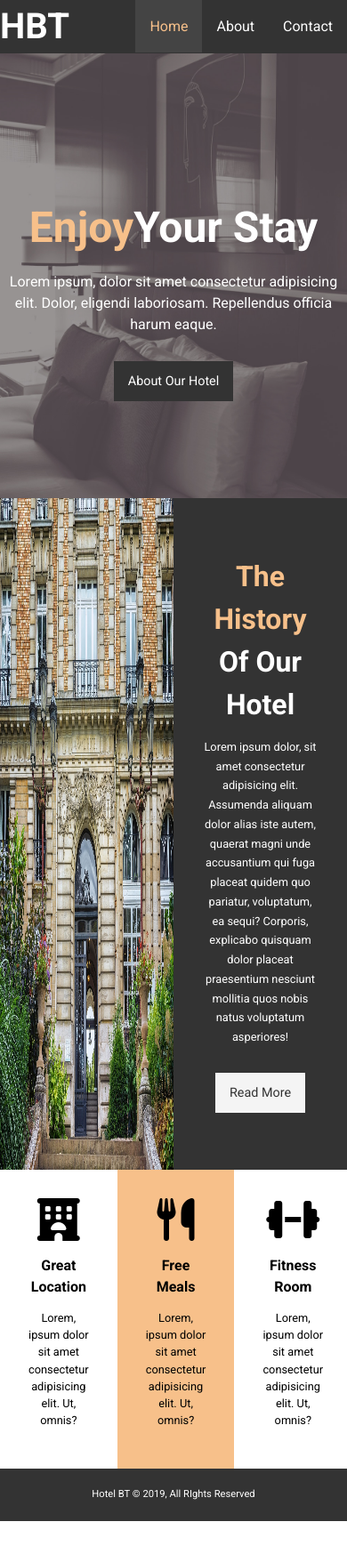
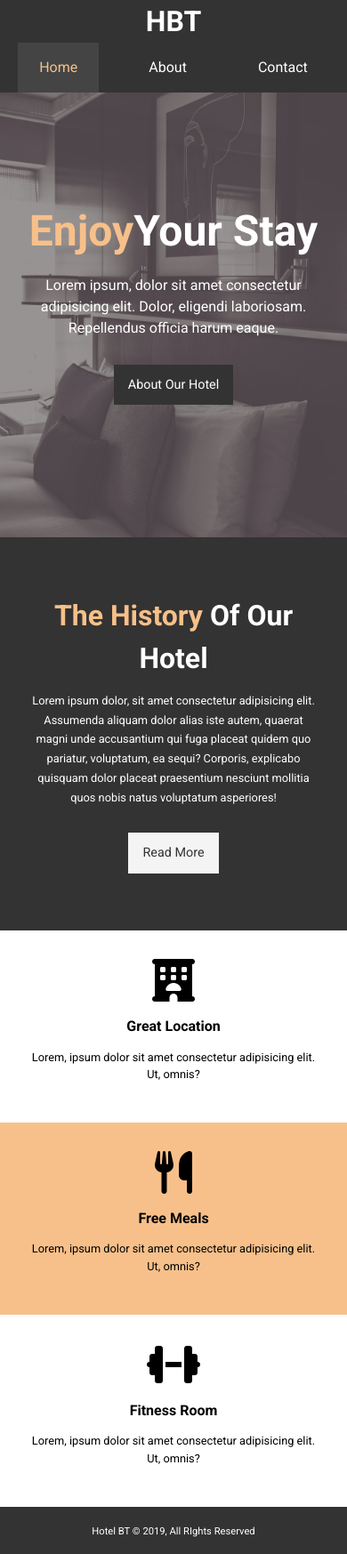
Before and after one commit to Sherif-Elt/hotel-BT, a plain HTML site: page index.html in a window 390 px wide. Shown: the whole page at 89% size. Before the commit the page ends 1710 px from the top, so only its background shows below. Drawn offline with Linux system fonts and the light colour scheme.

Commit message:
responsive

```diff
--- /dev/null
+++ b/css/mobile.css
@@ -0,0 +1,44 @@
+.nav-bar {
+    text-align: center;
+    display: flex;
+    flex-direction: column;
+}
+
+#header  h2 {
+    font-size: 2rem;
+     margin: auto;
+}
+
+ul {
+    display: flex;
+    align-content: center;
+    justify-content: center;
+}
+
+li {
+    margin-left: 1rem;
+    margin-right: 1rem;
+}
+
+#header ul li a {
+    align-items: center;
+    display: block;
+    padding: 1.2rem 2rem;
+}
+
+/* showcase */
+
+#showcase .showcase-content {
+  margin-top: -40px;
+}
+
+#home-info img {
+    display: none;
+}
+
+#features {
+    display: flex;
+    flex-direction: column;
+    text-align: center;
+    justify-content: center;
+}
--- a/style.css
+++ b/css/style.css
@@ -8,7 +8,6 @@
 body {
     font-family: 'Roboto', sans-serif;
     line-height: 1.5;
-
 }
 
 /* utilities*/
@@ -16,7 +15,7 @@ body {
 .container {
     max-width: 1024px;
     margin: auto;
-
+    padding: 0rem 2rem;
 }
 
 li {
@@ -62,8 +61,6 @@ h2, h3, h4 {
     color: #333;
 }
 
-
-
 .text-main {
     color:  #f7c08a;
 }
@@ -79,23 +76,24 @@ h2, h3, h4 {
 
 /* Header */
 
-
+#header {
+    position: sticky;
+    top: 0;
+    left: 0;
+    z-index: 1;
+}
 .nav-bar {
     display: flex;
     justify-content: space-between;
-    align-content: center;
-    text-align: center;
+    align-items: center;
 }
 
-.nav-bar h2 {
-    font-size: 2.5rem;
-    margin: auto;
+#header h2 {
+    font-size: 2rem;
+    text-align: center;
+    color: white;
 }
 
-.logo {
-    color: white;
-
-}
 
 ul {
     display: flex;
@@ -103,16 +101,14 @@ ul {
     justify-content: center;
 }
 
-li {
-
-  margin: auto;
-}
 
 #header ul li a {
     align-items: center;
-    padding: 1.28rem 1rem;
     font-size: 1rem;
+    display: block;
+    padding: 1rem 1.5rem ;
 }
+
 #header ul li a:hover, .current {
     background: #444;
     color:  #f7c08a;
@@ -123,12 +119,14 @@ li {
 #showcase {
     background: url(/images/showcase.jpg) no-repeat center center / cover;
     height: 500px;
+    padding-top: 160px;
+    overflow: hidden;
 }
 
 #showcase .showcase-content {
     text-align: center;
     color: white;
-    padding-top: 160px;
+
 }
 
 #showcase .showcase-content h1 {
@@ -145,6 +143,7 @@ li {
 
 #home-info {
     display: flex;
+    justify-content: center;
 }
 
 #home-info img{
@@ -152,11 +151,9 @@ li {
   height: 100%;
 }
 
-#home-info .info-img {
-    width: 50%;
-}
+
 #home-info .info-content {
-    width: 50%;
+
     text-align: center;
     color: white;
     padding: 4rem 2rem;
@@ -168,8 +165,6 @@ li {
     justify-content: center;
 }
 
-
-
 #home-info .info-content a:hover {
     background: #f7c08a;
     color: #333;
@@ -179,13 +174,17 @@ li {
 /* Features */
 
 #features {
-    display: grid;
-    grid-template-columns: repeat(3, 1fr);
+    display: flex;
+
     text-align: center;
+    justify-content: center;
 }
 
 .box {
-    padding: 2rem 2rem;
+    padding: 2rem;
+    align-content: center;
+    align-items: center;
+    overflow: hidden;
 }
 
 .box:nth-child(2) {
@@ -249,10 +248,8 @@ li {
     display: flex;
     flex-direction: column;
     opacity: 0.9;
+}
 
-
-
-}
 .testimonial-1 {
     display: flex;
     background: #f7c08a;
@@ -321,11 +318,6 @@ form button:hover {
 }
 
 
-
-
-
-
-
  /* Footer */
 
  footer {
@@ -334,4 +326,5 @@ form button:hover {
      text-align: center;
      font-size: 0.7rem;
      padding: 0.5rem 0rem;
+     overflow: hidden;
  }
--- a/index.html
+++ b/index.html
@@ -4,9 +4,12 @@
     <meta charset="UTF-8">
     <meta name="viewport" content="width=device-width, initial-scale=1.0">
     <meta http-equiv="X-UA-Compatible" content="ie=edge">
+    <meta name="description" content="wellcome to the bt-hotel sample site...">
+    <meta name="keywords" content="hotel-hbt.netlify.com, hotel-hbt, sample website">
     <script src="https://kit.fontawesome.com/4404a2561b.js" crossorigin="anonymous"></script>
     <link href="https://fonts.googleapis.com/css?family=Roboto:300i,400,700,900&display=swap" rel="stylesheet">
-    <link rel="stylesheet" href="style.css">
+    <link rel="stylesheet" media="screen and (max-width: 770px" href="/css/mobile.css">
+    <link rel="stylesheet" href="/css/style.css">
     <title>Hotel BT</title>
 </head>
 <body>
@@ -28,18 +31,20 @@
     </nav>
 
     <header id="showcase">
-
+        <div class="container">
         <div class="showcase-content">
             <h1><span class="text-main">Enjoy</span>Your Stay</h1>
 
             <p>Lorem ipsum, dolor sit amet consectetur adipisicing elit. Dolor, eligendi laboriosam. Repellendus officia harum eaque.</p>
 
             <a href="about.html" class="btn btn-dark">About Our Hotel</a></div>
+        </div>
     </header>
 
     <section id="home-info">
+
         <div class="info-img">
-            <img src="/images/photo-1.jpg" alt="">
+            <img src="/images/photo-1.jpg" alt="image">
         </div>
         <div class="info-content bg-dark">
             <h2><span class="text-main">The History</span>  Of Our Hotel</h2>
@@ -47,7 +52,8 @@
                 <p class="lead">Lorem ipsum dolor, sit amet consectetur adipisicing elit. Assumenda aliquam dolor alias iste autem, quaerat magni unde accusantium qui fuga placeat quidem quo pariatur, voluptatum, ea sequi? Corporis, explicabo quisquam dolor placeat praesentium nesciunt mollitia quos nobis natus voluptatum asperiores!</p>
 
 
-                <a href="about.html" class="btn btn-light">Read More</a></div>
+                <a href="about.html" class="btn btn-light">Read More</a>
+            </div>
 
     </section>
 
```
Also changed, not shown: about.html (+4 -1 lines), contact.html (+4 -2 lines).
